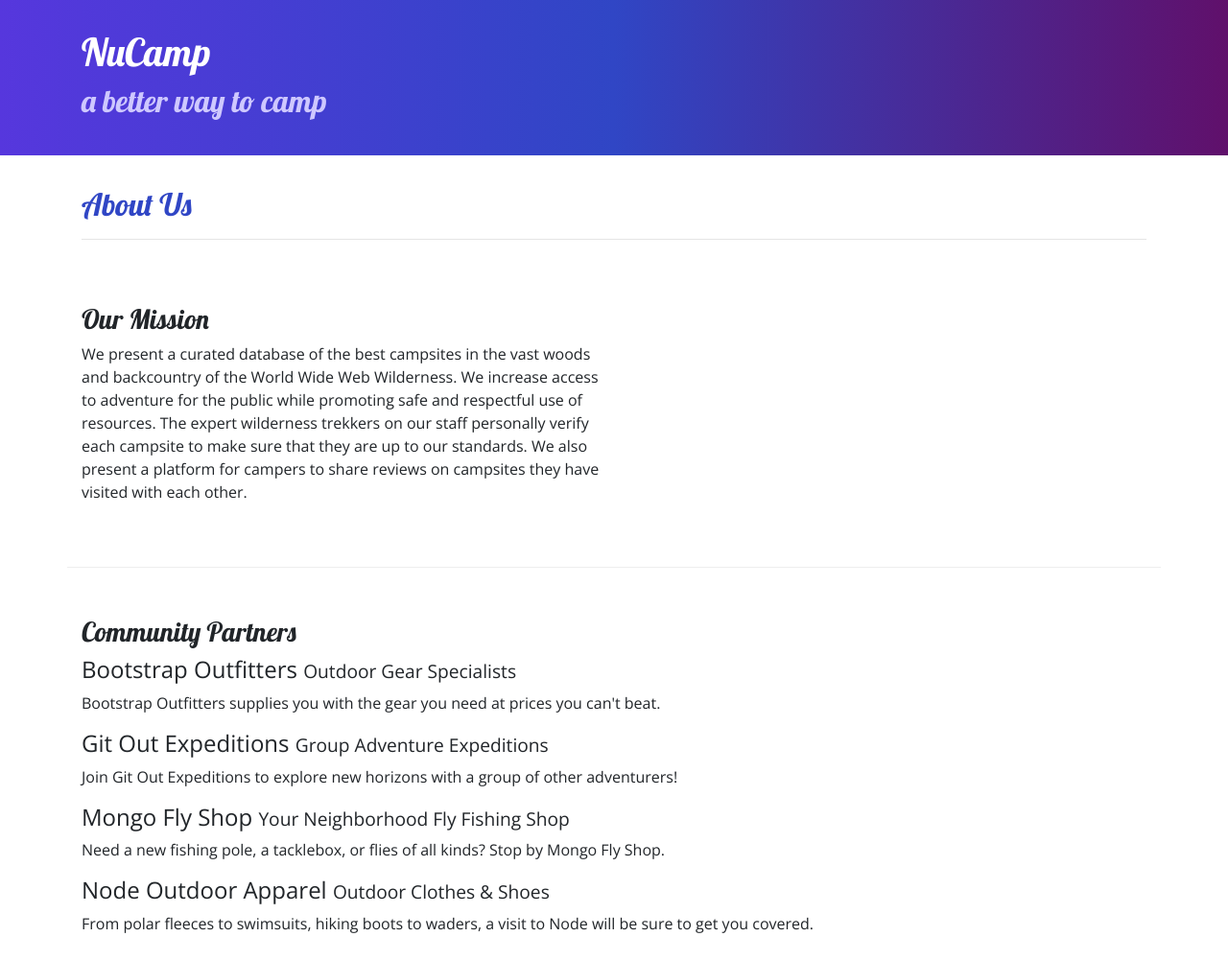
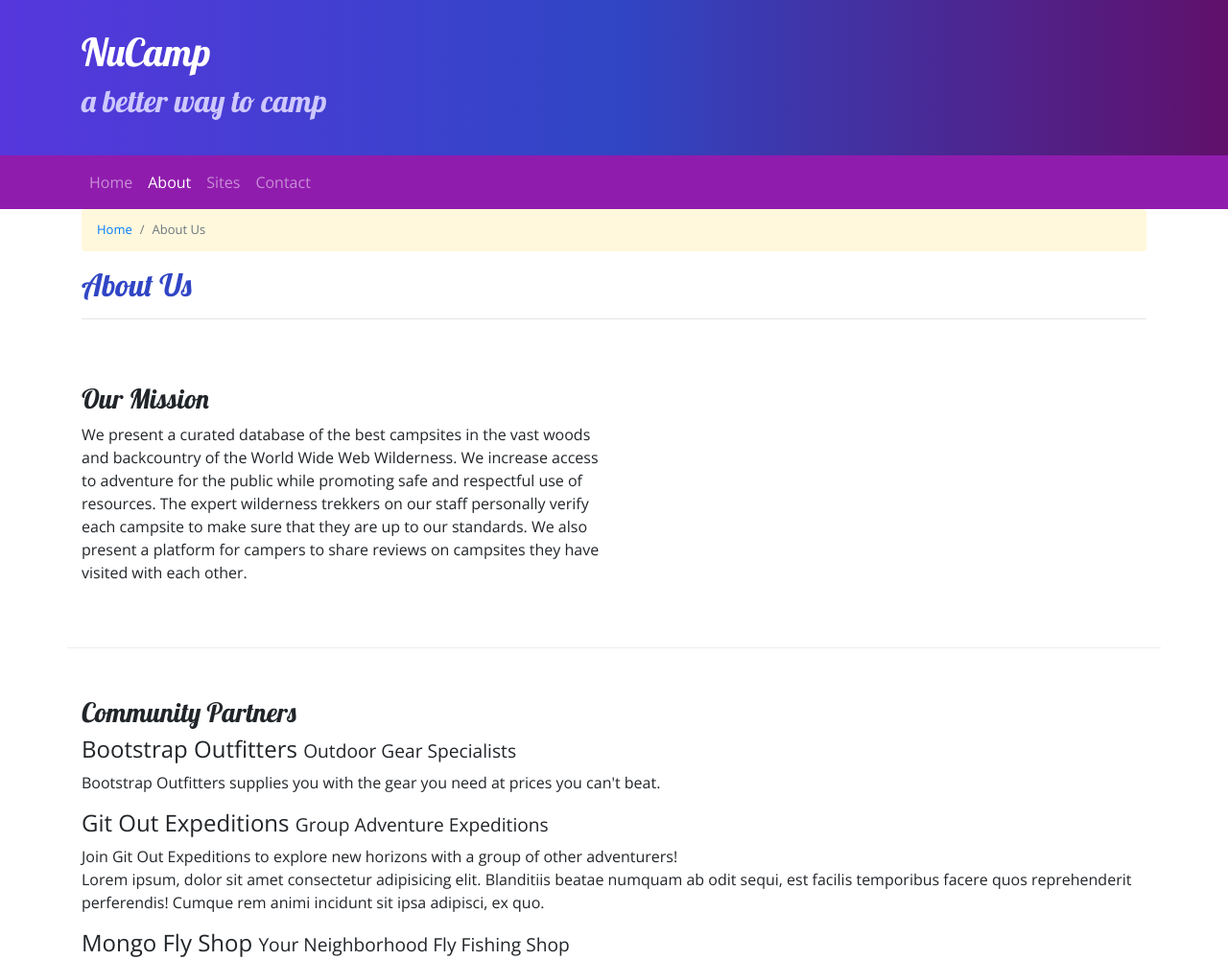
Before and after one commit to sokhakun/nucampsite, a website: page aboutus.html in a window 1280 px wide. Shown: the top 1001 px of the page at 96% size. Drawn offline with nearby package versions, Linux system fonts and the light colour scheme.

Commit message:
Navigation bar and Breadcrumb setup.

```diff
--- a/aboutus.html
+++ b/aboutus.html
@@ -29,10 +29,33 @@
         </div>
     </header>
 
+    <!--Navigation bar setup here!-->
+    <nav class="navbar navbar-expand-sm navbar-dark sticky-top">
+        <div class="container">
+            <button class="navbar-toggler ml-auto" type="button" data-toggle="collapse" data-target="#nucampNavbar">
+                    <span class="navbar-toggler-icon"></span>
+            </button>
+            <div class="collapse navbar-collapse" id="nucampNavbar">
+                <ul class="navbar-nav">
+                    <li class="nav-item"><a class="nav-link" href="index.html">Home</a></li>
+                    <li class="nav-item active"><a class="nav-link" href="#"> About</a></li>
+                    <li class="nav-item"><a class="nav-link" href="#">Sites</a></li>
+                    <li class="nav-item"><a class="nav-link" href="#">Contact</a></li>
+                </ul>
+            </div>
+        </div>
+    </nav>
+    <!--End of Navigation bar-->
     <div>
         <div class="container">
             <div class="row">
                 <div class="col">
+                    <!--Breadcrumb is setup here!-->
+                    <ol class="breadcrumb">
+                        <li class="breadcrumb-item"><a href="index.html">Home</a></li>
+                        <li class="breadcrumb-item active">About Us</li>
+                    </ol>
+                    <!--End of Breadcrumb-->
                 <h2>About Us</h2>
                 <hr />
                 </div>
@@ -55,7 +78,8 @@
                     <h4>Bootstrap Outfitters <small>Outdoor Gear Specialists</small></h4>
                     <p class="d-none d-sm-block">Bootstrap Outfitters supplies you with the gear you need at prices you can't beat.</p>
                     <h4>Git Out Expeditions <small>Group Adventure Expeditions</small></h4>
-                    <p class="d-none d-sm-block">Join Git Out Expeditions to explore new horizons with a group of other adventurers!</p>
+                    <p class="d-none d-sm-block">Join Git Out Expeditions to explore new horizons with a group of other adventurers! <br>
+                    Lorem ipsum, dolor sit amet consectetur adipisicing elit. Blanditiis beatae numquam ab odit sequi, est facilis temporibus facere quos reprehenderit perferendis! Cumque rem animi incidunt sit ipsa adipisci, ex quo.</p>
                     <h4>Mongo Fly Shop <small>Your Neighborhood Fly Fishing Shop</small></h4>
                     <p class="d-none d-sm-block">Need a new fishing pole, a tacklebox, or flies of all kinds? Stop by Mongo Fly Shop.</p>
                     <h4>Node Outdoor Apparel <small>Outdoor Clothes & Shoes</small></h4>
--- a/css/styles.css
+++ b/css/styles.css
@@ -21,6 +21,7 @@ footer {
 }
 
 .jumbotron {
+    margin: 0px;
     padding: 30px;
     background-image: linear-gradient(to right, #5637DD, #3046C5, #60106B);
     color: white;
@@ -31,3 +32,11 @@ footer {
     border-bottom: 1px ridge;
     min-height: 200px;
 }
+.navbar {
+    background-color: #901CAD;
+}
+
+.breadcrumb {
+    font-size: small;
+    background-color: cornsilk;
+}
--- a/package.json
+++ b/package.json
@@ -15,6 +15,7 @@
   },
   "dependencies": {
     "bootstrap": "^4.5.2",
+    "font-awesome": "^4.7.0",
     "jquery": "^3.5.1",
     "popper.js": "^1.16.1"
   }
```
Also changed, not shown: index.html (+17 -0 lines), 1 other file.
